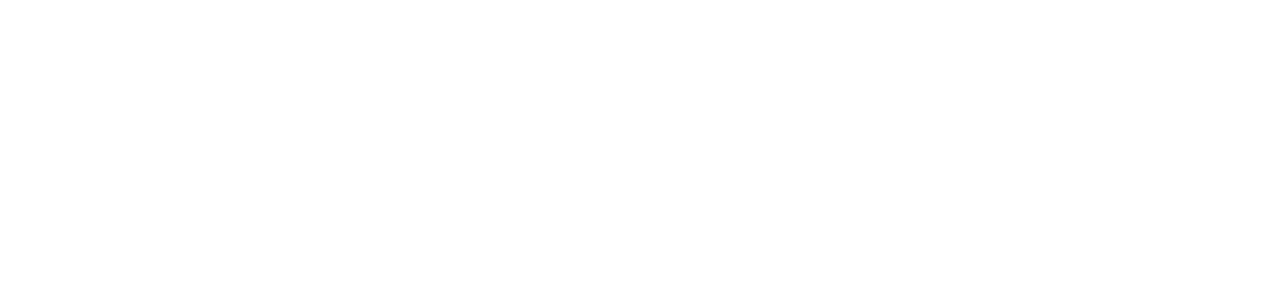
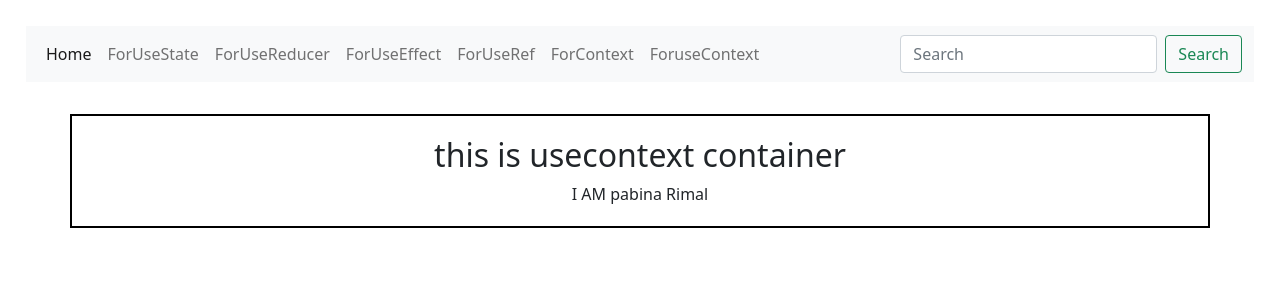
Before and after one commit to pabina/HooksPractice, a React (Create React App) app: page /foruseContext in a window 1280 px wide. Before the commit this address had no page. Shown: the top 300 px of the page. Built offline with nearby package versions, Linux system fonts and the light colour scheme.

Commit message:
usecontext simple practice done

```diff
--- a/src/App.js
+++ b/src/App.js
@@ -6,6 +6,7 @@
 import ForUseEffect from "./pages/ForUseEffect";
 import ForUseRef from "./pages/ForUseRef";
 import ForContext from "./pages/ForContext";
+import ForuseContext from "./pages/ForuseContext";
 
 import { BrowserRouter as Router, Routes, Route, Link } from "react-router-dom";
 
@@ -21,6 +22,7 @@
           <Route path="/forUseEffect" element={<ForUseEffect />}></Route>
           <Route path="/forUseRef" element={<ForUseRef />}></Route>
           <Route path="/forContext" element={<ForContext/>}></Route>
+          <Route path="/foruseContext" element={<ForuseContext/>}></Route>
 
         </Routes>
       </Router>
--- a/src/Components/ContextComp_B.js
+++ b/src/Components/ContextComp_B.js
@@ -1,7 +1,9 @@
 import React from 'react';
 import ContextComp_C from './ContextComp_C';
 
+
 const ContextComp_B = () => {
+
   return (
     <div><ContextComp_C/></div>
   )
--- /dev/null
+++ b/src/Components/UseContext_A.js
@@ -0,0 +1,13 @@
+import React from 'react';
+import UseContext_B from './UseContext_B.js';
+
+const UseContext_A = () => {
+  return (
+    <>
+
+    <UseContext_B/>
+    </>
+  )
+}
+
+export default UseContext_A
--- /dev/null
+++ b/src/Components/UseContext_B.js
@@ -0,0 +1,10 @@
+import React from 'react';
+import UseContext_C from './UseContext_C';
+
+const UseContext_B = () => {
+  return (
+    <div><UseContext_C/></div>
+  )
+}
+
+export default UseContext_B
--- /dev/null
+++ b/src/Components/UseContext_C.js
@@ -0,0 +1,12 @@
+import React,{useContext} from 'react';
+import { FirstName,LastName } from '../pages/ForuseContext.js';
+
+const UseContext_C = () => {
+    const fname=useContext(FirstName);
+    const lname=useContext(LastName);
+  return (
+    <div>I AM  {fname} {lname}</div>
+  )
+}
+
+export default UseContext_C
--- /dev/null
+++ b/src/pages/ForuseContext.js
@@ -0,0 +1,27 @@
+import React, { createContext } from 'react';
+import UseContext_A from '../Components/UseContext_A.js';
+import Home from './Home.js';
+
+
+//use context is used to overcome the consumer problems
+const FirstName=createContext();
+const LastName=createContext();
+
+const ForuseContext = () => {
+  return (
+    <>
+    <Home/>
+    <div className="container">
+        <h2>this is usecontext container</h2>
+    <FirstName.Provider value={"pabina"}>
+    <LastName.Provider value={"Rimal"}>
+    <UseContext_A/>
+    </LastName.Provider>
+    </FirstName.Provider>
+    </div>
+    </>
+  )
+}
+
+export default ForuseContext;
+export {FirstName,LastName};
--- a/src/pages/Home.js
+++ b/src/pages/Home.js
@@ -38,6 +38,11 @@
                   ForContext
                 </Link>
               </li>
+              <li className="nav-item">
+                <Link className="nav-link" to="/foruseContext">
+                  ForuseContext
+                </Link>
+              </li>
             </ul>
             <form className="d-flex">
               <input
```
